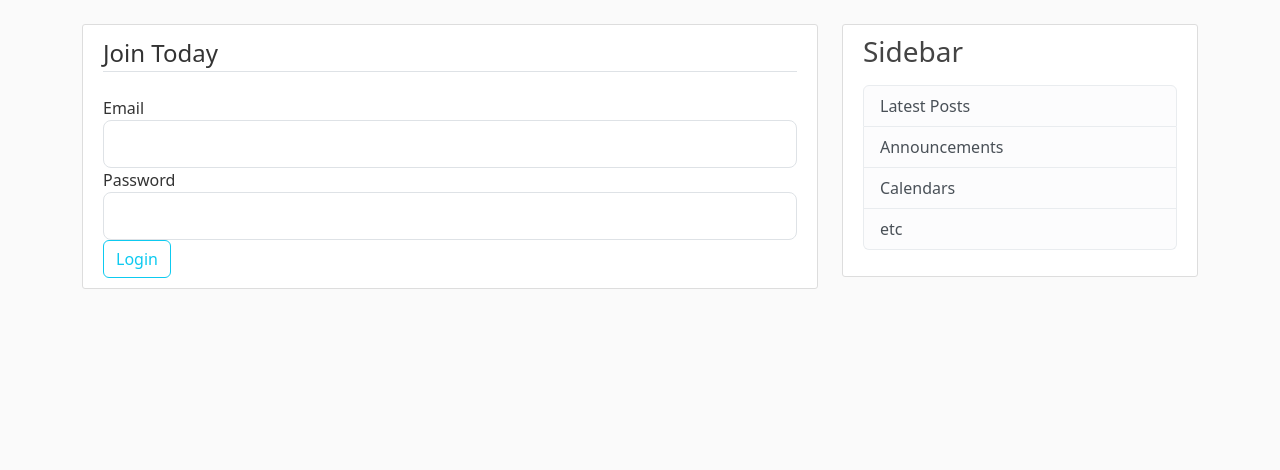
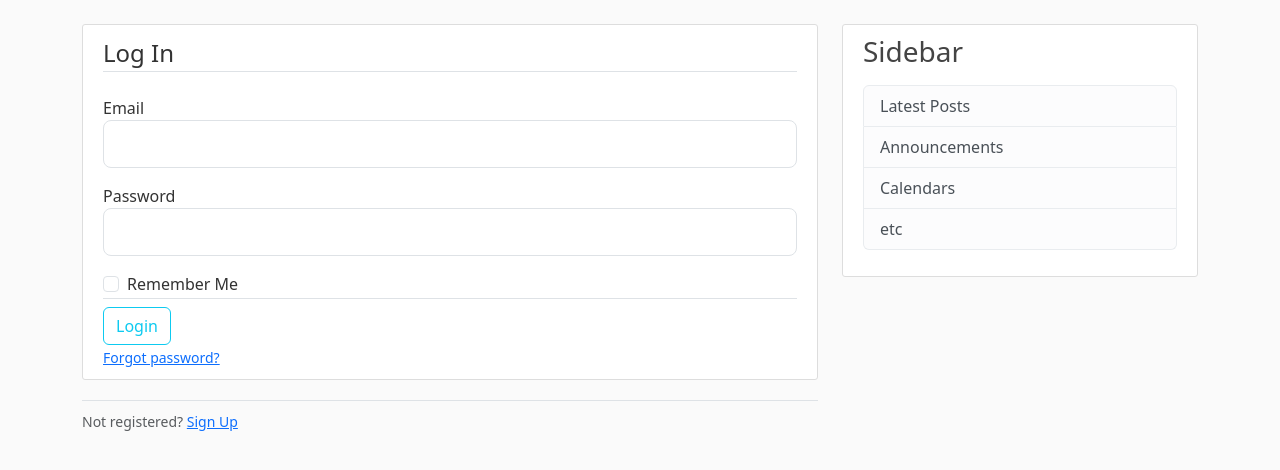
Before and after one commit to uzi2k2/FlaskyBlog, a Flask app: template templates/login.html in a window 1280 px wide. Shown: the part 56-526 px from the top of the page. Run offline with Flask 3, Linux system fonts and the light colour scheme; the template is opened without the code that fills it: values that come from a table or form of the project are taken from there, others are empty.

Commit message:
Added user feedback with flash messages for login form errors and success

```diff
--- a/flaskyblog.py
+++ b/flaskyblog.py
@@ -1,6 +1,5 @@
 from flask import Flask, render_template, url_for, flash, redirect
 from forms import RegistrationForm, LoginForm
-
 
 app = Flask(__name__)
 
@@ -43,12 +42,16 @@
     return render_template('register.html', title='Register', form=form)
 
 
-@app.route("/login")
+@app.route("/login", methods=['GET', 'POST'])
 def login():
     form = LoginForm()
     if form.validate_on_submit():
-        flash(f'You successfully logged in {form.username.data}!', 'success')
-        return redirect(url_for('home'))
+        if form.email.data == 'admin@blog.com' and form.password.data == 'password':
+            flash(f'You have been logged in!', 'success')
+            return redirect(url_for('home'))
+        else:
+            flash(
+                f'The log-in was unsuccessful, please check your username and password!', 'danger')
 
     return render_template('login.html', title='Login', form=form)
 
--- a/templates/layout.html
+++ b/templates/layout.html
@@ -27,13 +27,13 @@
         </button>
         <div class="collapse navbar-collapse" id="navbarToggle">
           <div class="navbar-nav mr-auto">
-            <a class="nav-item nav-link" href="/">Home</a>
-            <a class="nav-item nav-link" href="/about">About</a>
+            <a class="nav-item nav-link" href="{{ url_for('home') }}">Home</a>
+            <a class="nav-item nav-link" href="{{ url_for('about') }}">About</a>
           </div>
-          <!-- Navbar Right Side -->
+
           <div class="navbar-nav">
-            <a class="nav-item nav-link" href="/login">Login</a>
-            <a class="nav-item nav-link" href="/register">Register</a>
+            <a class="nav-item nav-link" href="{{ url_for('login') }}">Login</a>
+            <a class="nav-item nav-link" href="{{ url_for('register') }}">Register</a>
           </div>
         </div>
       </div>
--- a/templates/login.html
+++ b/templates/login.html
@@ -2,26 +2,59 @@
 
 {% block content %}
     <div class="content-section">
-        <form method="POST" action="">
+        <form method="POST" action="" novalidate>
             {{ form.hidden_tag() }}
             <fieldset class ="form-group">
-                <legend class="border-bottom mb-4"> Join Today</legend>
-                <div class="form-group">
-                    {{ form.username.label(class="form-control-label") }}
-                    {{ form.username(class="form-control form-control-lg") }}
+                <legend class="border-bottom mb-4">Log In</legend>
+
+                <div class="mb-3">
+                    {{ form.email.label(class="form-control-label") }}
+
+                    {% if form.email.errors %}
+                        {{ form.email(class="form-control form-control-lg is-invalid")}}
+                        <div class="invalid-feedback">
+                            {% for error in form.email.errors%}
+                                <span> {{ error }} </span>
+                            {% endfor %}
+                        </div>
+                    {% else %}
+                        {{ form.email(class="form-control form-control-lg") }}
+                    {% endif%}
                 </div>
-                <div class="form-group">
-                    {{ form.email.label(class="form-control-label") }}
-                    {{ form.email(class="form-control form-control-lg") }}
+
+                <div class="mb-3">
+                    {{ form.password.label(class="form-control-label") }}
+
+                    {% if form.password.errors %}
+                        {{ form.password(class="form-control form-control-lg is-invalid")}}
+                        <div class="invalid-feedback">
+                            {% for error in form.password.errors%}
+                                <span> {{ error }} </span>
+                            {% endfor %}
+                        </div>
+                    {% else %}
+                        {{ form.password(class="form-control form-control-lg") }}
+                    {% endif%}
                 </div>
-                <div class="form-group">
-                    {{ form.password.label(class="form-control-label") }}
-                    {{ form.password(class="form-control form-control-lg") }}
+
+
+                <div class="form-check">
+                    {{ form.remember(class="form-check-input") }}
+                    {{ form.remember.label(class="form-check-label") }}
                 </div>
-                <div class="form-group">
-                    {{ form.submit(class="btn btn-outline-info") }}
-                </div>
+
             </fieldset>
+            <div class="form-group border-top pt-2">
+                {{ form.submit(class="btn btn-outline-info") }}
+            </div>
+            <small class="text-muted ml-2">
+                <a href="#">Forgot password?</a>
+            </small>
         </form>
     </div>
+    <div class="border-top pt-2">
+        <small class="text-muted">
+            Not registered? <a class="ml-2" href="{{ url_for('register')}}">Sign Up</a>
+        </small>
+    </div>
 {% endblock content %}
```
Also changed, not shown: templates/register.html (+8 -4 lines).
